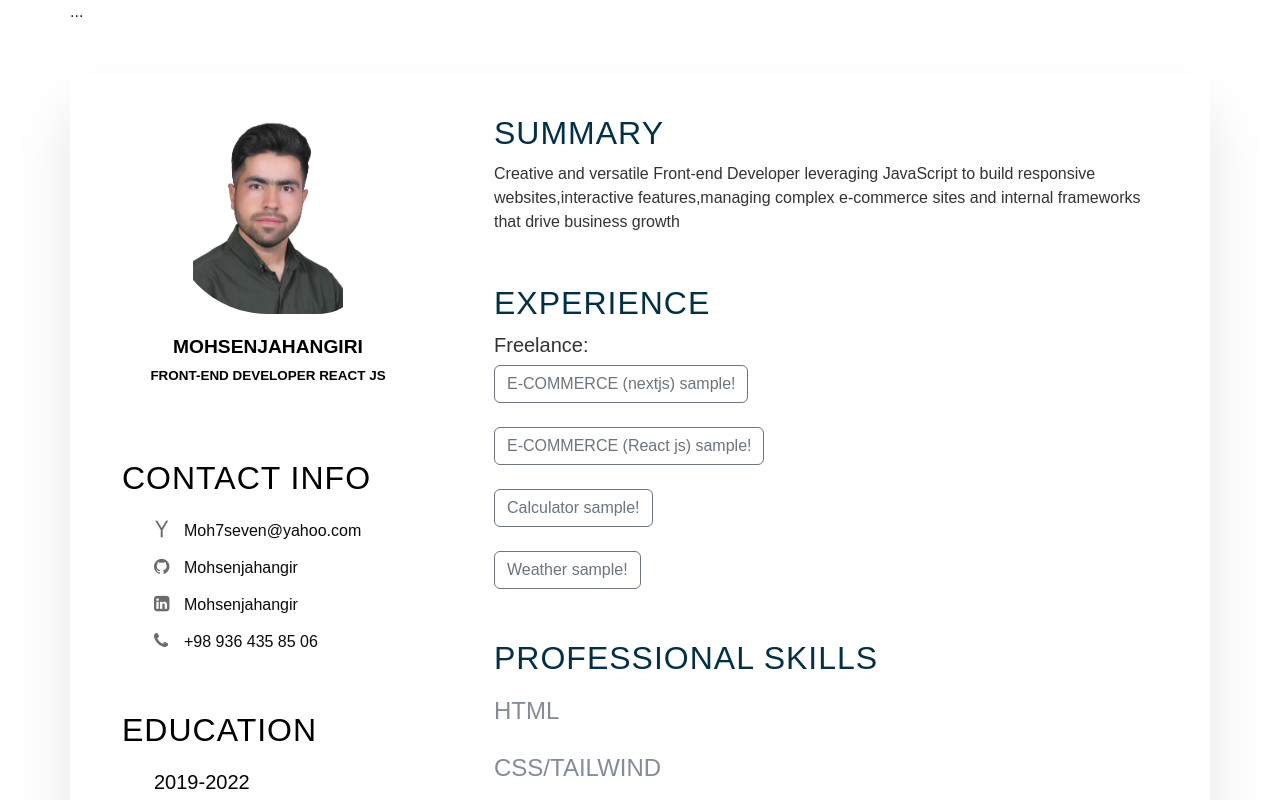
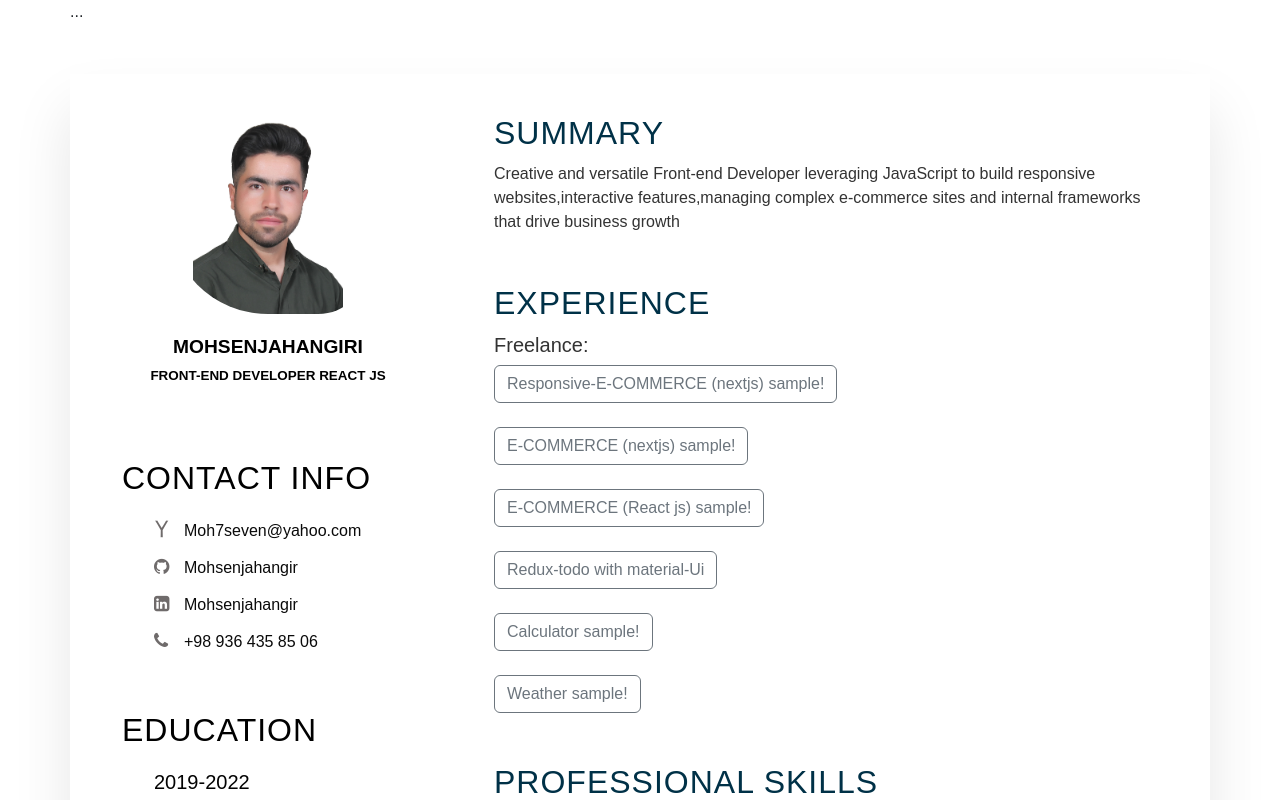
Before and after one commit to mohsenjahangir/resume, a React (Create React App) app: page / in a window 1280 px wide. Shown: the top 800 px of the page. Built offline with nearby package versions, Linux system fonts and the light colour scheme.

Commit message:
add sample

```diff
--- a/src/App.css
+++ b/src/App.css
@@ -3,6 +3,7 @@
   margin:0;
   padding: 0;
   box-sizing: border-box;
+
 }
 .myname:hover{
   zoom: 1.02;
--- a/src/App.js
+++ b/src/App.js
@@ -107,8 +107,10 @@ const App = () => {
             <h2 className="title2">experience</h2>
             <p>
               <h5 className="text-title">Freelance:</h5>
+              <a className="btn btn-outline-secondary" href="https://responsive-e-commerce.vercel.app/">Responsive-E-COMMERCE (nextjs) sample!</a ><br /><br />
               <a className="btn btn-outline-secondary" href="https://commerce-nextjs-3f9t.vercel.app/">E-COMMERCE (nextjs) sample!</a ><br /><br />
               <a className="btn btn-outline-secondary" href="https://online-market-nine.vercel.app/">E-COMMERCE (React js) sample!</a ><br /><br />
+              <a className="btn btn-outline-secondary" href="https://redux-todo-ecru.vercel.app/">Redux-todo with material-Ui</a ><br /><br />
               <a className="btn btn-outline-secondary" href="https://calculator-mohsen.netlify.app/">Calculator sample!</a >
               <br /><br /><a className="btn btn-outline-secondary" href="https://mohsen-weather.netlify.app/">Weather sample!</a >
             </p>
```
